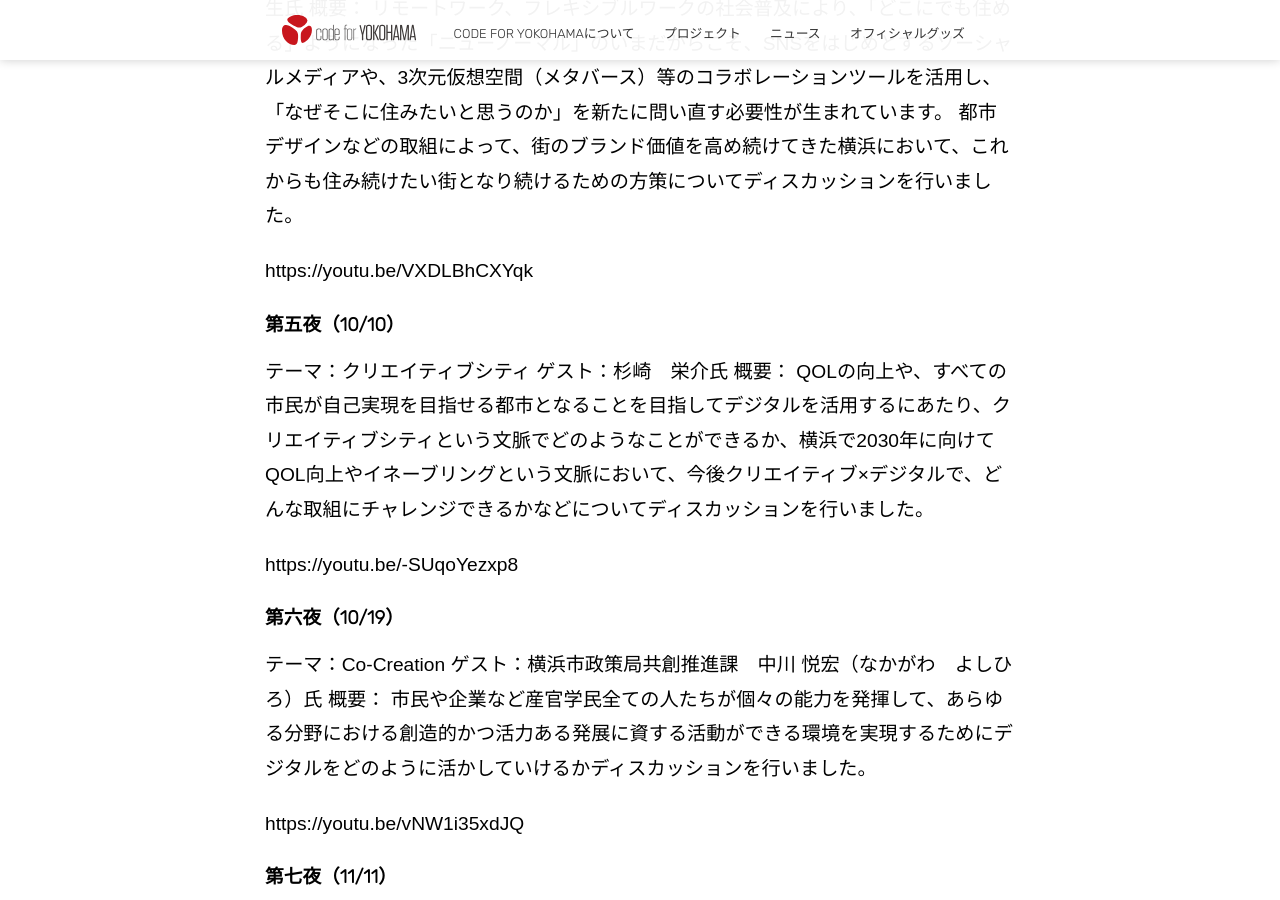
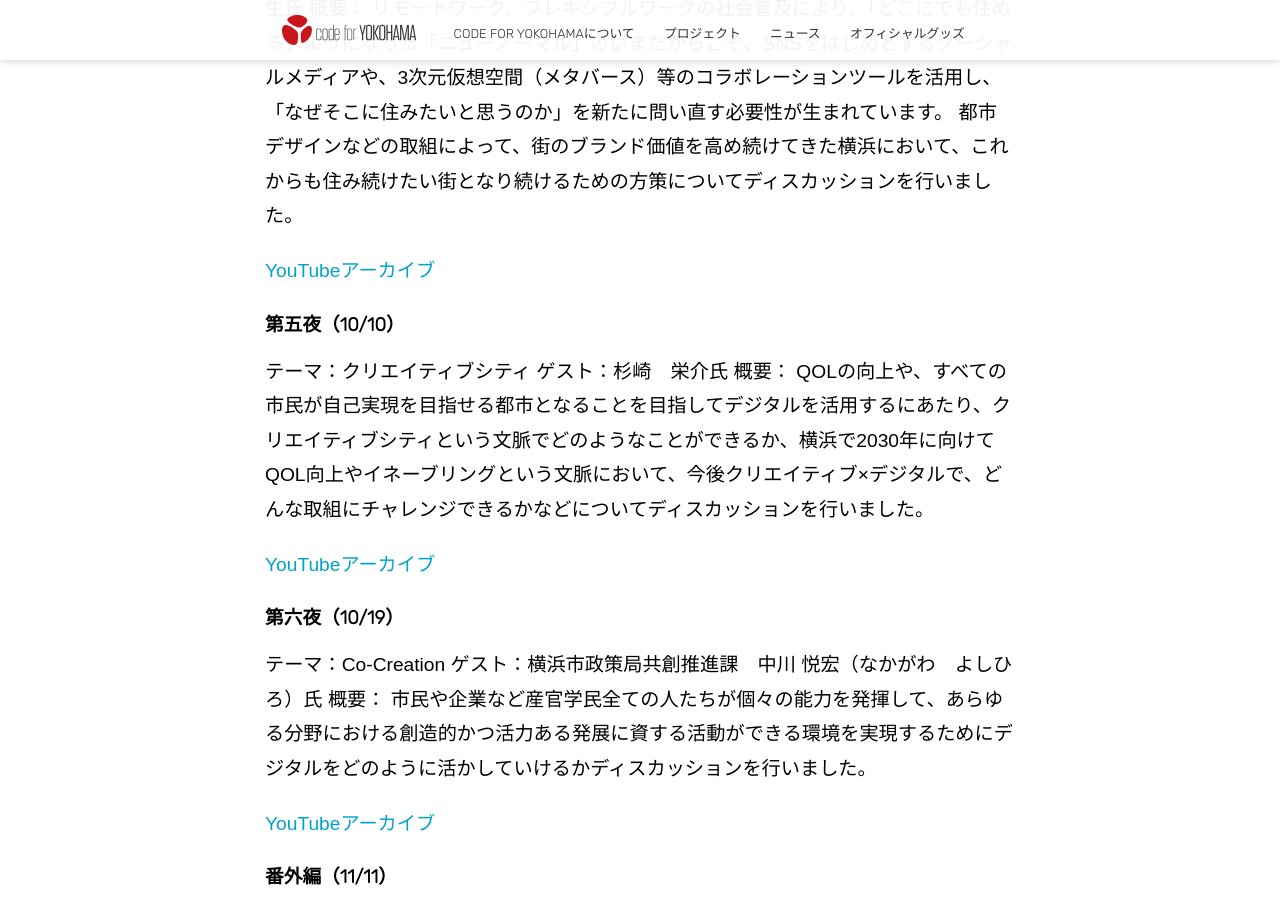
Before and after one commit to Code4Yokohama/code4.yokohama, a Jekyll site: the page built from _projects/imagineYokohama.md, in a window 1280 px wide and 900 px high, scrolled down 3416 px. Built offline with Jekyll 4.4.1, drawn with Linux system fonts in a browser that asks for light colours; nearby versions of some CDN libraries; some of the changed text lies outside the part shown.

Commit message:
イマジン・ヨコハマのURLを修正

```diff
--- a/_projects/imagineYokohama.md
+++ b/_projects/imagineYokohama.md
@@ -31,7 +31,7 @@ Code for YOKOHAMAが2017年の市長選を機にICT政策提言「技術駆動
 物理世界の空間および、空間内の事物や事象を、デジタルモデリング＆IoTセンシングにより、サイバー(デジタル)空間上に再現・転記するといった「デジタルツイン」を、地域の都市計画やまちづくり、地域活性化などに役立てようとする動きが、いま国内外で急速に広まりつつあります。横浜市においても、「デジタルツインYOKOHAMA」を構築し、まずは「VR/ARオンラインイベント」に用いるといった取り組みが既に始まっています。
 本セッションでは、21世紀における横浜市のまちづくりの新しいインフラとなる「デジタルツインYOKOHAMA」について、現時点の到着点と、これからの段階的な展望についてディスカッションを行いました。
 
-https://youtu.be/4c6wGmTT47w
+[YouTubeアーカイブ](https://youtu.be/4c6wGmTT47w)
 
 ### 第二夜（8/11）
 テーマ：イネーブリングシティ＆都市デザイン
@@ -40,7 +40,7 @@ https://youtu.be/4c6wGmTT47w
 それは、コロナ禍におけるテレワークの急激な普及によってオフィスや住まいの在り方が変わるといった現象が起きたように、むしろリアル空間の意味を問い直す方向へ作用し、居住者の成長や可能性を引き出す都市（イネーブリング・シティ）という概念も登場しています。
 本セッションでは、横浜市が50年に渡り続けてきた、都市づくりにおける機能性や経済性などの価値観と、美しさ、楽しさ、潤いなどの美的価値・人間的価値とをバランスさせ、特徴と魅力ある都市空間を形成する「都市デザイン」の取組みをベースに、それらの成果を受容しつつ、テクノロジーやイネーブリングという新たな要素を加えて今後の50年をどのように形成していくのかディスカッションを行いました。
 
-https://youtu.be/NDjYNRb1IF0
+[YouTubeアーカイブ](https://youtu.be/NDjYNRb1IF0)
 
 ### 第三夜（8/13）
 テーマ：シビックテックと市民参画
@@ -54,7 +54,7 @@ https://youtu.be/NDjYNRb1IF0
 「ともに考え、ともにつくる」
 そんな地域づくりを横浜でも進めていく上で、越えなくてはいけない壁は何か、そしてどんな未来を目指すのかディスカッションを行いました。
 
-https://youtu.be/baPYwUg-jzw
+[YouTubeアーカイブ](https://youtu.be/baPYwUg-jzw)
 
 ### 第四夜（9/26）
 テーマ：２１世紀のヨコハマブランドとは？
@@ -63,7 +63,7 @@ https://youtu.be/baPYwUg-jzw
 リモートワーク、フレキシブルワークの社会普及により、「どこにでも住める」ようになった「ニューノーマル」のいまだからこそ、SNSをはじめとするソーシャルメディアや、3次元仮想空間（メタバース）等のコラボレーションツールを活用し、「なぜそこに住みたいと思うのか」を新たに問い直す必要性が生まれています。
 都市デザインなどの取組によって、街のブランド価値を高め続けてきた横浜において、これからも住み続けたい街となり続けるための方策についてディスカッションを行いました。
 
-https://youtu.be/VXDLBhCXYqk
+[YouTubeアーカイブ](https://youtu.be/VXDLBhCXYqk)
 
 ### 第五夜（10/10）
 テーマ：クリエイティブシティ
@@ -71,7 +71,7 @@ https://youtu.be/VXDLBhCXYqk
 概要：
 QOLの向上や、すべての市民が自己実現を目指せる都市となることを目指してデジタルを活用するにあたり、クリエイティブシティという文脈でどのようなことができるか、横浜で2030年に向けてQOL向上やイネーブリングという文脈において、今後クリエイティブ×デジタルで、どんな取組にチャレンジできるかなどについてディスカッションを行いました。
 
-https://youtu.be/-SUqoYezxp8
+[YouTubeアーカイブ](https://youtu.be/-SUqoYezxp8)
 
 ### 第六夜（10/19）
 テーマ：Co-Creation
@@ -79,11 +79,26 @@ https://youtu.be/-SUqoYezxp8
 概要：
 市民や企業など産官学民全ての人たちが個々の能力を発揮して、あらゆる分野における創造的かつ活力ある発展に資する活動ができる環境を実現するためにデジタルをどのように活かしていけるかディスカッションを行いました。
 
-https://youtu.be/vNW1i35xdJQ
+[YouTubeアーカイブ](https://youtu.be/vNW1i35xdJQ)
 
-### 第七夜（11/11）
+### 番外編（11/11）
 テーマ：オープンデータソフトクリーム
-ゲスト：Code for YOKOHAMAメンバー　ほか
+ゲスト：Code for YOKOHAMA 石塚 清香（CSO）、下山 紗代子（CBO）
+概要：
+番外編ゆるバージョンとして「オープンデータソフトクリーム」をテーマにお届けしました♪
+・技術駆動都市ヨコハマ2030紹介
+・オープンデータソフトクリームとは？
+・ソフトクリームデータ活用事例紹介
 
-### 第八夜（11/26）
+[YouTubeアーカイブ](https://youtu.be/W3DVFWI5YjQ)
+
+### 第七夜（11/26）
 テーマ：デジタル技術活用による市民生活の質の向上1:快適に安心して健康にくらせるまちづくり
+ゲスト：CODESIGN TOKYO代表 川中子 枝里（かわなご えり）氏
+概要：
+第八夜のゲストはCODESIGN TOKYO代表で、Code for YOKOHAMAのメンバーでもある川中子さんをお招きしました。
+川中子さんは、BIMをはじめとしたデジタル技術を活用して、地域の「あったらいいな」をカタチにするということに取り組んでおられます。
+また、CODESIGN TOKYOの会社としても育児中の方、学びながら働いている方など多様な働き方を応援するチームづくりを実践されています。
+川中子さんが取り組んでいること、取り組もうとしていることを伺いながら、横浜の多様性の現在とこれからについてディスカッションしました。
+
+[YouTubeアーカイブ](https://youtu.be/1qgl0UXDdUI)
```
